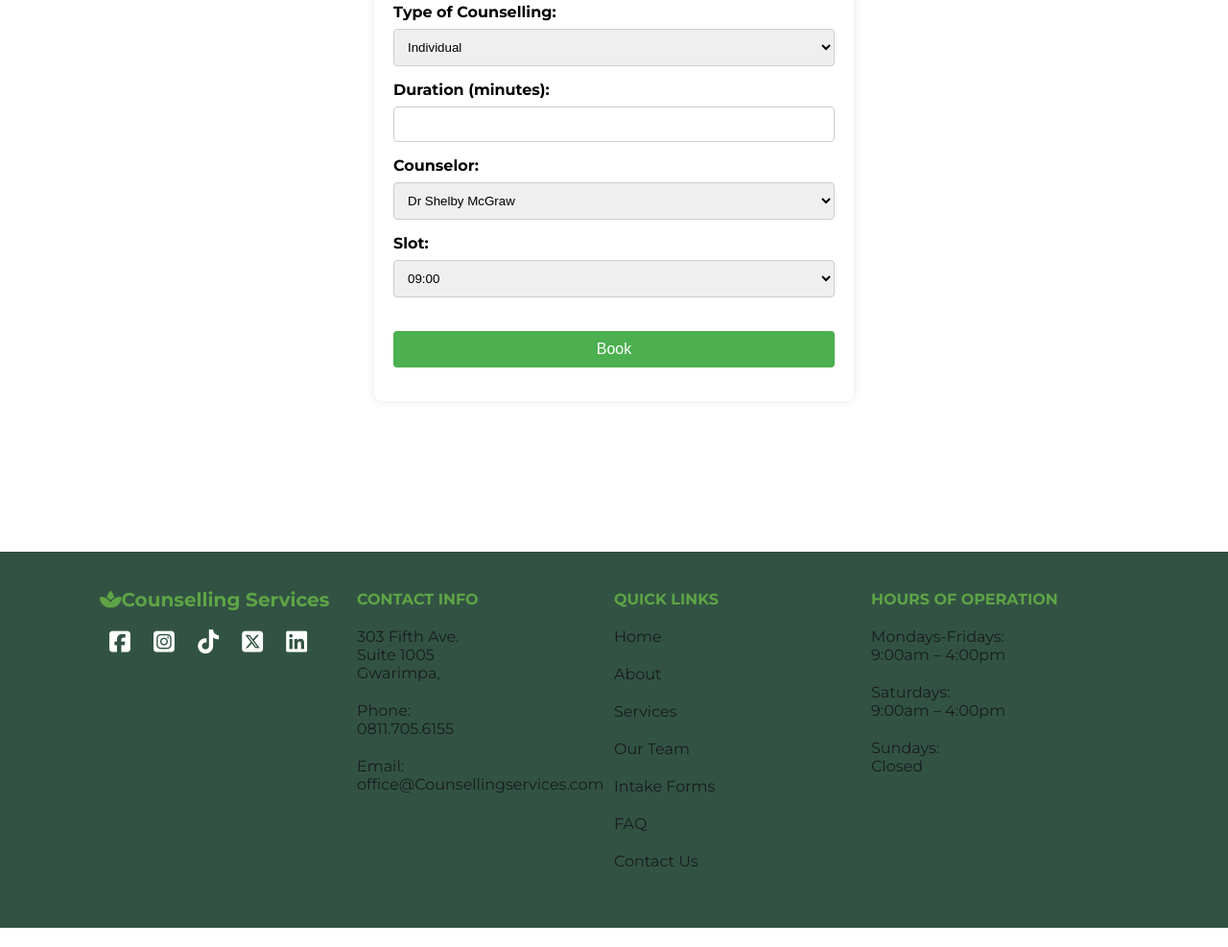
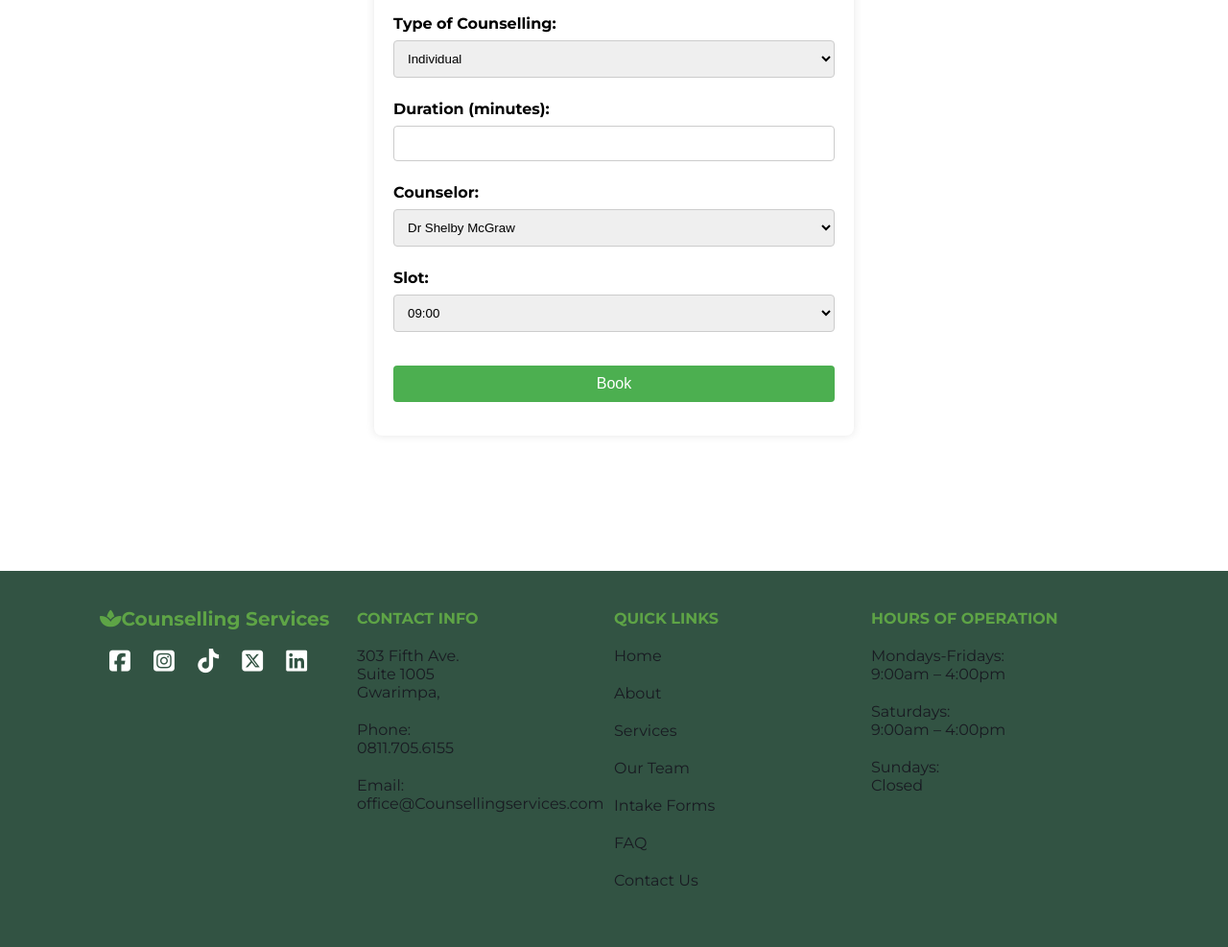
Before and after one commit to fateemaachi/Counselling-Services, a plain HTML site: page booking.html in a window 1280 px wide. Shown: the part 796-1783 px from the top of the page at 96% size. Drawn offline with Linux system fonts and the light colour scheme.

Commit message:
form adjustment

```diff
--- a/style.css
+++ b/style.css
@@ -59,6 +59,9 @@ form {
   box-shadow: 0 0 10px rgba(0, 0, 0, 0.1);
   width: 500px;
 }
+.form-group{
+  margin-bottom: 8px;
+}
 #name{
   text-transform: capitalize;
 }
@@ -99,6 +102,7 @@ button:hover {
 footer{
   width: 100%;
   background-color: #325343;
+  margin-top: 20px;
 }
 .footer-grid{
   margin: auto;
```
